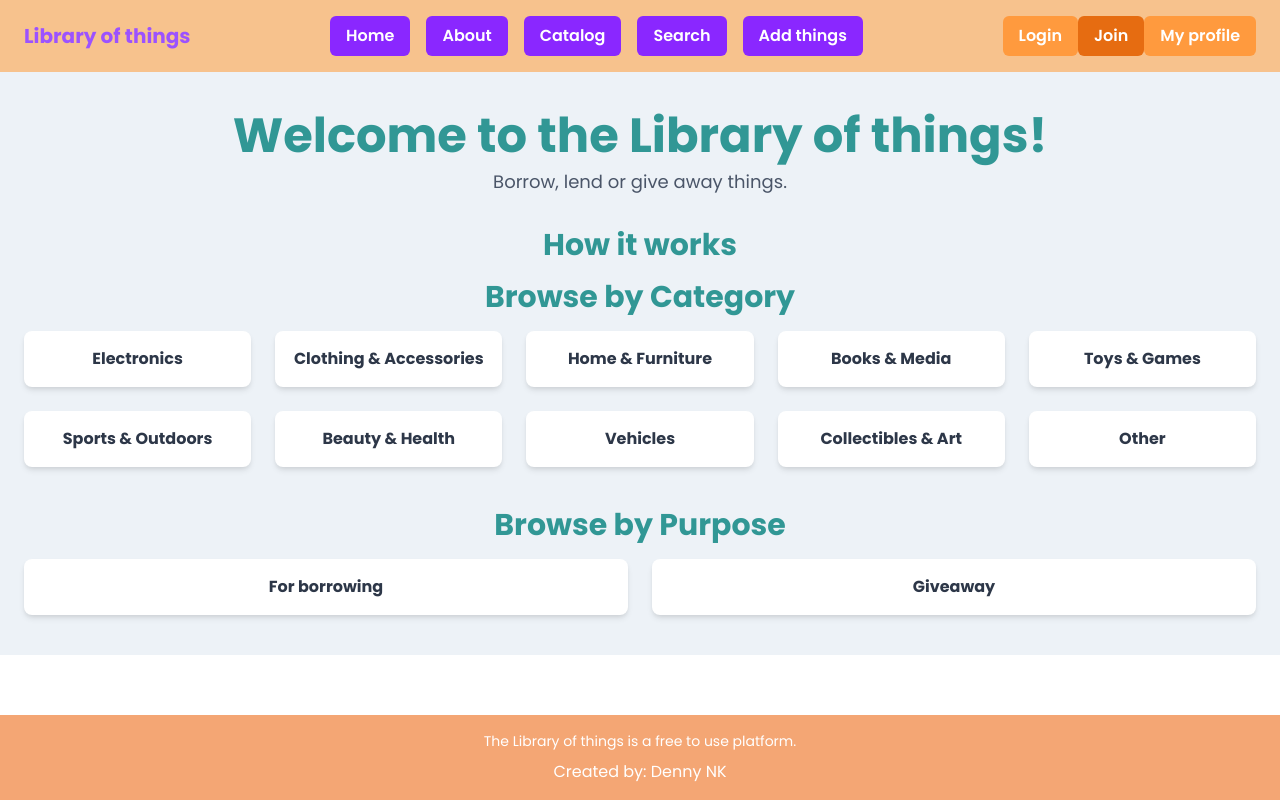
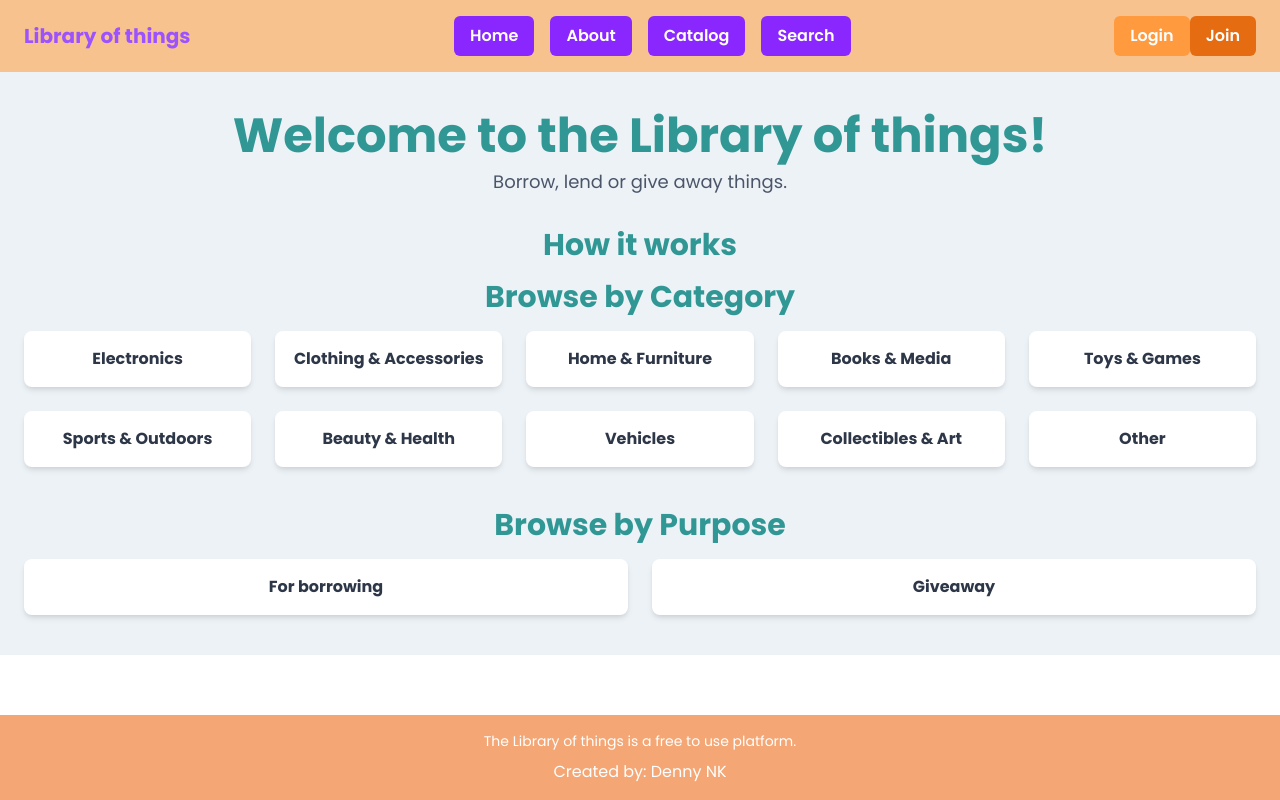
Before and after one commit to DennyNK/LibOfThings, a React (Vite) app in the folder client/: page / in a window 1280 px wide. Built offline with nearby package versions, Linux system fonts and the light colour scheme.

Commit message:
add logout logic, route guard, user/guest logic for buttons

```diff
--- a/client/src/App.jsx
+++ b/client/src/App.jsx
@@ -10,20 +10,15 @@ import Register from './components/register/register.jsx'
 import AddThings from './components/addThings/AddThings.jsx'
 import Catalog from './components/catalog/Catalog.jsx'
 import Search from './components/search/Search.jsx'
-import usePersistedState from './hooks/usePersistedState.js'
-import { UserContext } from './contexts/UserContext.js'
+import { UserProvider } from './providers/UserProvider.jsx'
+import Logout from './components/logout/Logout.jsx'
+import AuthGuard from './components/guards/AuthGuard.jsx'
 
 
 function App() {
 
-  const [authData, setAuthData] = usePersistedState({});
-
-  const userLoginHandler = (resultData) => {
-    setAuthData(resultData);
-  }
-
   return (
-    <UserContext.Provider value={{...authData, userLoginHandler}}>
+    <UserProvider>
     <div className="app-container">
     <Header />
 
@@ -34,7 +29,10 @@ function App() {
       <Route path='/about' element={<About/>}></Route>
       <Route path='/catalog' element={<Catalog/>}></Route>
       <Route path='/search' element={<Search/>}></Route>
-      <Route path='/add' element={<AddThings/>}></Route>
+      <Route element={<AuthGuard />}>
+        <Route path='/add' element={<AddThings/>}></Route>
+        <Route path='/logout' element={<Logout />} />
+      </Route>
       <Route path='/login' element={<Login/>}></Route>
       <Route path='/register' element={<Register/>}></Route>
 
@@ -45,7 +43,7 @@ function App() {
 
     <Footer />
   </div>
-  </UserContext.Provider>
+  </UserProvider>
   )
 }
 
--- a/client/src/api/authApi.js
+++ b/client/src/api/authApi.js
@@ -1,4 +1,6 @@
+import { useContext, useEffect } from "react";
 import request from "../utils/request.js";
+import { UserContext } from "../contexts/UserContext.js";
 
 
 const baseUrl = 'http://localhost:3030/users';
@@ -15,4 +17,27 @@ export const useLogin = () => {
         login
     }
 
+};
+
+export const useLogout = () => {
+    const {accessToken, userLogoutHandler} = useContext(UserContext);
+
+    useEffect(() => {
+        if(!accessToken){
+            return
+        }
+
+        const options = {
+            headers: {
+                'X-Authorization': accessToken
+            }
+        };
+
+        request.get(`${baseUrl}/logout`, null, options)
+        .then(userLogoutHandler)
+    }, [accessToken, userLogoutHandler])
+
+    return {
+        isLoggedOut: !!accessToken
+    }
 }
--- /dev/null
+++ b/client/src/components/guards/AuthGuard.jsx
@@ -0,0 +1,12 @@
+import { Navigate, Outlet } from "react-router";
+import useAuth from "../../hooks/useAuth.js";
+
+export default function AuthGuard () {
+    const { isAuthenticated } = useAuth();
+
+    if(!isAuthenticated) {
+        return <Navigate to='/login'/>
+    }
+
+    return <Outlet />
+}
--- a/client/src/components/header/Header.jsx
+++ b/client/src/components/header/Header.jsx
@@ -1,19 +1,24 @@
 import { Box, Button, Flex, Spacer } from "@chakra-ui/react";
+import { useContext } from "react";
 import { Link } from "react-router";
+import { UserContext } from "../../contexts/UserContext.js";
 
 export default function Header() {
+
+  const { email } = useContext(UserContext);
+
   return (
     <Box bg="peach.300" px={6} py={4} color="purple.400">
-      <Flex align="center">
+      <Flex align="center" justify="space-between">
 
         <Box fontSize="xl" fontWeight="bold">
           Library of things
         </Box>
 
-        <Spacer />
+        {/* <Spacer /> */}
 
 
-        <Flex gap={4} align="center">
+        <Flex gap={4} align="center" justify="center" flex="1">
           <Link to='/'>
           <Button
             bg="purple.500"
@@ -57,7 +62,7 @@ export default function Header() {
           </Button>
           </Link>
 
-          <Link to='/add'>
+          {email && (<Link to='/add'>
             <Button
               bg="purple.500"
               color="white"
@@ -66,9 +71,38 @@ export default function Header() {
             >
               Add things
             </Button>
-          </Link>
+            </Link>)}
+
             </Flex>
 
+          {email
+          ? (
+          <div id="user">
+
+            <Link to='/logout'>
+            <Button
+              bg="coral.500"
+              color="white"
+              _hover={{ bg: "coral.400" }}
+              variant="solid"
+            >
+              Logout
+            </Button>
+            </Link>
+
+
+              <Button
+                bg="coral.800"
+                color="white"
+                _hover={{ bg: "coral.400" }}
+                variant="solid"
+              >
+                My profile
+              </Button>
+
+            </div>)
+          : (
+          <div id="guest">
 
           <Spacer />
             <Link to='/login'>
@@ -93,14 +127,16 @@ export default function Header() {
             </Button>
             </Link>
 
-        <Button
-          bg="coral.500"
-          color="white"
-          _hover={{ bg: "coral.400" }}
-          variant="solid"
-        >
-          My profile
-        </Button>
+            </div>)
+          }
+
+
+
+
+
+
+
+
       </Flex>
     </Box>
   );
--- /dev/null
+++ b/client/src/components/logout/Logout.jsx
@@ -0,0 +1,12 @@
+import { Navigate } from "react-router";
+import { useLogout } from "../../api/authApi.js"
+
+export default function Logout() {
+
+
+    const { isLoggedOut } = useLogout();
+
+    return isLoggedOut
+    ? <Navigate to='/' />
+    : null
+}
--- a/client/src/components/register/search/Search.jsx
+++ b/client/src/components/search/Search.jsx
@@ -14,7 +14,6 @@ export default function Search() {
         />
 
 
-
        </Flex>
    );
 }
--- a/client/src/hooks/useAuth.js
+++ b/client/src/hooks/useAuth.js
@@ -1,6 +1,7 @@
 import { useContext } from "react";
 import { UserContext } from "../contexts/UserContext.js";
-import request from "../../utils/request.js";
+import request from "../utils/request.js";
+
 
 export default function useAuth() {
     const authData = useContext(UserContext);
--- a/client/src/providers/UserProvider.jsx
+++ b/client/src/providers/UserProvider.jsx
@@ -11,7 +11,11 @@ export function UserProvider({
         setAuthData(resultData);
       }
 
-      return (<UserContext.Provider value={{...authData, userLoginHandler}}>
+      const userLogoutHandler = () => {
+        setAuthData({})
+      }
+
+      return (<UserContext.Provider value={{...authData, userLoginHandler, userLogoutHandler}}>
         {children}
       </UserContext.Provider>)
 
--- a/client/src/utils/request.js
+++ b/client/src/utils/request.js
@@ -31,5 +31,6 @@ export default{
     get: request.bind(null, 'GET'),
     post: request.bind(null, 'POST'),
     put: request.bind(null, 'PUT'),
-    delete: request.bind(null, 'DELETE')
+    delete: request.bind(null, 'DELETE'),
+    baseRequest: request,
 }
```
Lines whose indentation alone changed are shown as unchanged.
